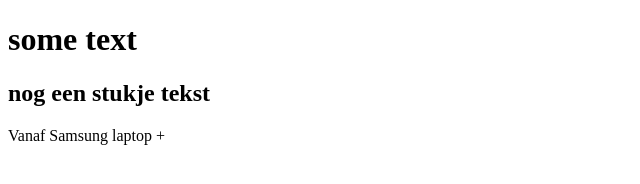
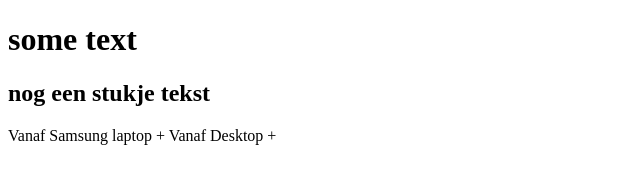
Before and after one commit to samsunguser/MyFirstHTML, a plain HTML site: page index.html in a window 1280 px wide. Shown: the whole page, without its empty margins (0-640 px from the left). Drawn offline with Linux system fonts and the light colour scheme.

Commit message:
vanaf 2de acc, hurrayy

```diff
--- a/index.html
+++ b/index.html
@@ -11,5 +11,7 @@
 
 
 Vanaf Samsung laptop +
+
+Vanaf Desktop +
 </body>
 </html>
```
